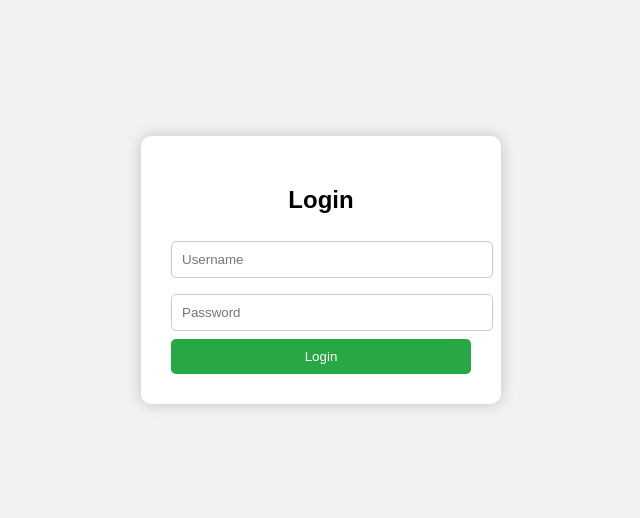
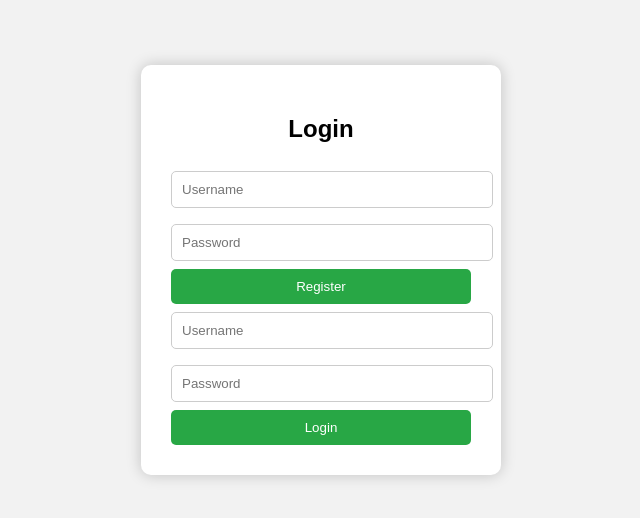
Before and after one commit to carlsolon/finalngani, a plain HTML site: page index.html in a window 1280 px wide. Shown: the part 138-656 px from the top of the page, without its empty margins (319-959 px from the left). Drawn offline with Linux system fonts and the light colour scheme.

Commit message:
Update index.html

```diff
--- a/index.html
+++ b/index.html
@@ -9,9 +9,16 @@
 
   <div class="container" id="loginForm">
     <h2>Login</h2>
-    <input type="text" id="login-username" placeholder="Username" required>
-    <input type="password" id="login-password" placeholder="Password" required>
-    <button onclick="login()">Login</button>
+<input type="text" id="reg-username" placeholder="Username">
+<input type="password" id="reg-password" placeholder="Password">
+<button onclick="register()">Register</button>
+
+<input type="text" id="login-username" placeholder="Username">
+<input type="password" id="login-password" placeholder="Password">
+<button onclick="login()">Login</button>
+
+
+
   </div>
 
   <script src="script.js"></script>
```
